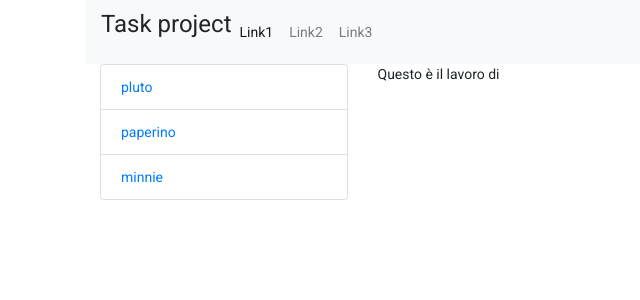
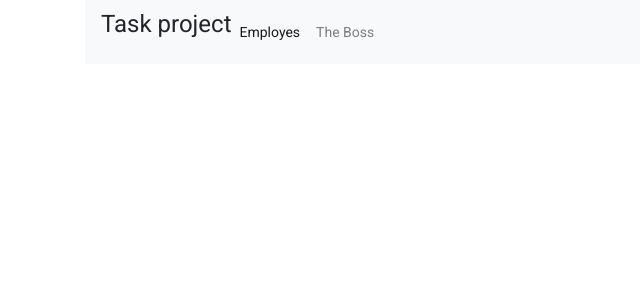
Before and after one commit to lucainovosky/task, an Angular app: page / in a window 1280 px wide. Shown: the top 300 px of the page, without its empty margins (0-640 px from the left). Built offline with nearby package versions, Linux system fonts and the light colour scheme.

Commit message:
boss-employe routing

```diff
--- a/src/app/app-routing.module.ts
+++ b/src/app/app-routing.module.ts
@@ -1,7 +1,13 @@
 import { NgModule } from '@angular/core';
 import { RouterModule, Routes } from '@angular/router';
+import { EmployeAreaComponent } from './employe-area/employe-area.component';
+import { BossComponent } from './boss/boss.component';
 
-const routes: Routes = [];
+const routes: Routes = [
+  {path: 'employe', component: EmployeAreaComponent},
+  {path: 'boss', component: BossComponent},
+  {path: '*', component: EmployeAreaComponent}//wildcard per path non gestiti, da lasciare alla fine dell'array
+];
 
 @NgModule({
   imports: [RouterModule.forRoot(routes)],
--- a/src/app/app.component.html
+++ b/src/app/app.component.html
@@ -1,6 +1,7 @@
 <div class="container">
   <app-header></app-header>
   <div class="col-12">
-    <app-employe-area></app-employe-area>
+    <!--<app-employe-area></app-employe-area>-->
+    <router-outlet></router-outlet>
   </div>
 </div>
--- a/src/app/app.module.ts
+++ b/src/app/app.module.ts
@@ -9,6 +9,7 @@ import { HeaderComponent } from './header/header.component';
 import { EmployeListComponent } from './employe-list/employe-list.component';
 import { EmplyeDetailComponent } from './emplye-detail/emplye-detail.component';
 import { EmployeAreaComponent } from './employe-area/employe-area.component';
+import { BossComponent } from './boss/boss.component';
 
 @NgModule({
   declarations: [
@@ -16,7 +17,8 @@ import { EmployeAreaComponent } from './employe-area/employe-area.component';
     HeaderComponent,
     EmployeListComponent,
     EmplyeDetailComponent,
-    EmployeAreaComponent
+    EmployeAreaComponent,
+    BossComponent
   ],
   imports: [
     BrowserModule,
--- /dev/null
+++ b/src/app/boss/boss.component.html
@@ -0,0 +1 @@
+<p>boss works!</p>
--- /dev/null
+++ b/src/app/boss/boss.component.ts
@@ -0,0 +1,15 @@
+import { Component, OnInit } from '@angular/core';
+
+@Component({
+  selector: 'app-boss',
+  templateUrl: './boss.component.html',
+  styleUrls: ['./boss.component.css']
+})
+export class BossComponent implements OnInit {
+
+  constructor() { }
+
+  ngOnInit(): void {
+  }
+
+}
--- a/src/app/header/header.component.html
+++ b/src/app/header/header.component.html
@@ -6,13 +6,10 @@
   <div class="collapse navbar-collapse" id="navbarNav">
     <ul class="navbar-nav">
       <li class="nav-item active">
-        <a class="nav-link" href="#">Link1 <span class="sr-only">(current)</span></a>
+        <a class="nav-link" routerLink="/employe">Employes</a>
       </li>
       <li class="nav-item">
-        <a class="nav-link" href="#">Link2</a>
-      </li>
-      <li class="nav-item">
-        <a class="nav-link" href="#">Link3</a>
+        <a class="nav-link"  routerLink="/boss">The Boss</a>
       </li>
     </ul>
   </div>
```
Also changed, not shown: src/app/boss/boss.component.css (added), 1 other file (tests, documents, lock files or other folders).
